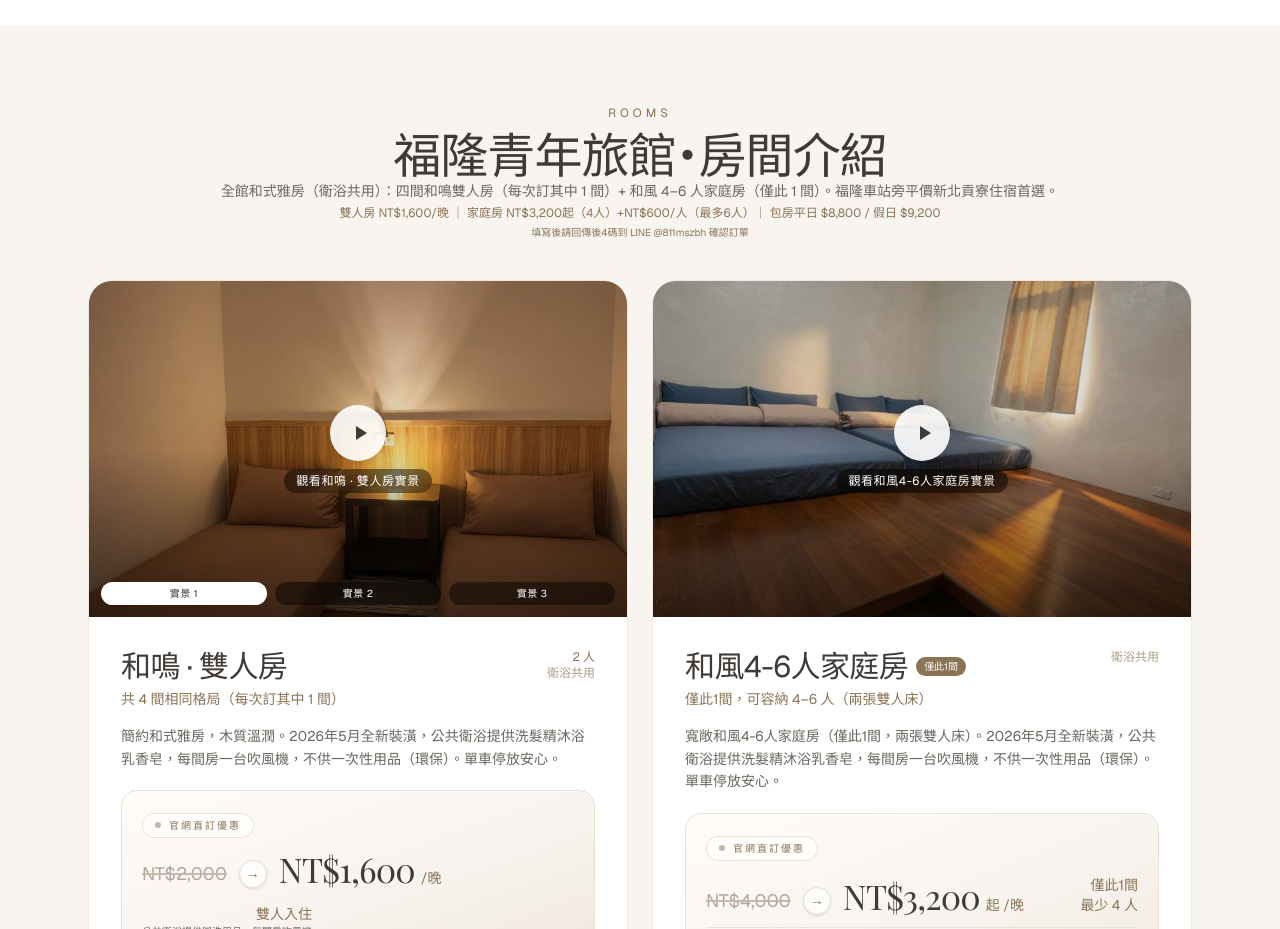
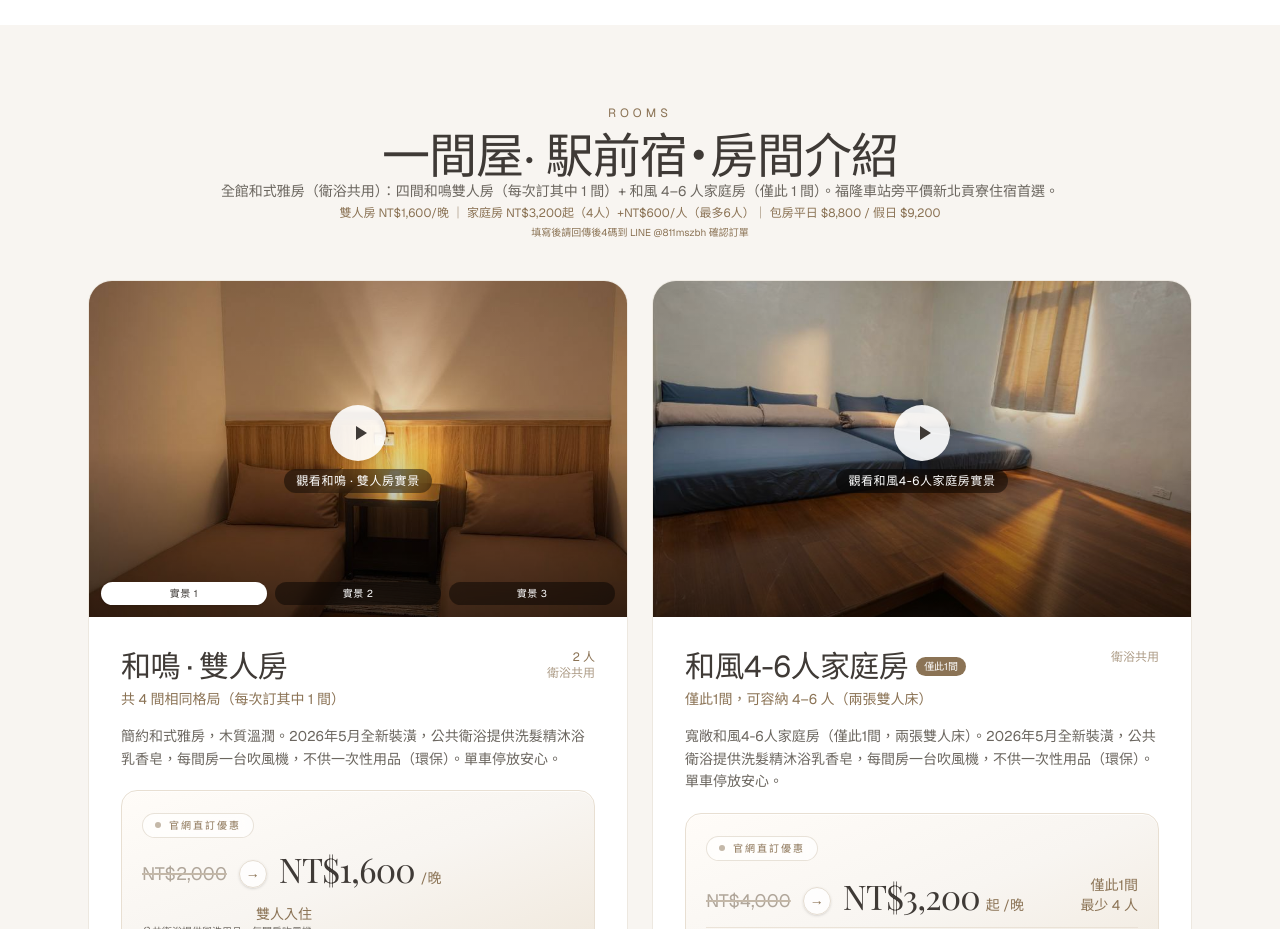
Before and after one commit to hamywu2222-cpu/yijianwu-booking, a Next.js app: page / in a window 1280 px wide. Shown: the part 3540-4469 px from the top of the page. Built offline with nearby package versions, Linux system fonts and the light colour scheme; no server answers.

Commit message:
房間區標題改為一間屋·駅前宿・房間介紹

```diff
--- a/app/page.tsx
+++ b/app/page.tsx
@@ -404,7 +404,7 @@ export default function YijianwuWebsite() {
         <div className="max-w-6xl mx-auto px-6">
           <div className="text-center mb-10">
             <div className="text-[#8B7355] text-xs tracking-[4px] mb-2">ROOMS</div>
-            <h2 className="text-5xl font-light tracking-tight font-playfair">福隆青年旅館・房間介紹</h2>
+            <h2 className="text-5xl font-light tracking-tight font-playfair">一間屋· 駅前宿・房間介紹</h2>
             <p className="mt-1 text-sm text-[#6B665F]">
               全館和式雅房（衛浴共用）：四間和鳴雙人房（每次訂其中 1 間）+ 和風 4–6 人家庭房（僅此 1 間）。福隆車站旁平價新北貢寮住宿首選。
             </p>
```
